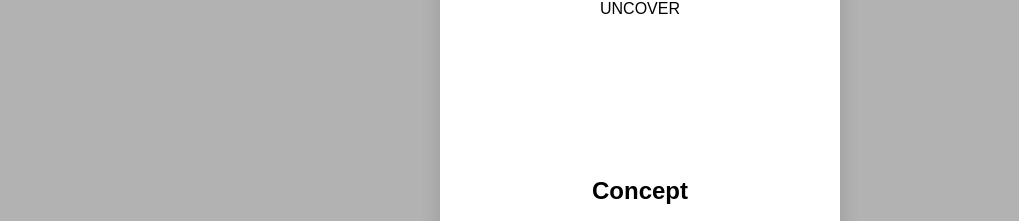
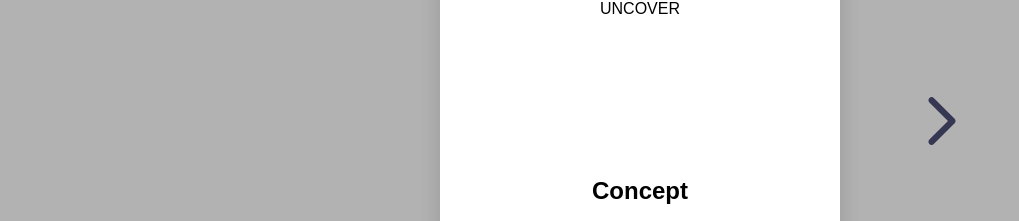
Before and after one commit to Boyadjie/UnVoy, a Next.js app: page / in a window 1280 px wide. Shown: the part 279-500 px from the top of the page, without its empty margins (0-1019 px from the left). Built offline with nearby package versions, Linux system fonts and the light colour scheme.

Commit message:
add navigation  buttons

```diff
--- a/src/components/onboarding/Onboarding.tsx
+++ b/src/components/onboarding/Onboarding.tsx
@@ -2,6 +2,7 @@
 import React, {useEffect, useState} from "react";
 import {Concept} from "./concept/Concept";
 import styles from './onboarding.module.css'
+import {NavigationButtons} from "./navigateButtons/NavigationButtons";
 
 export const Onboarding: React.FC = () => {
     const firstVisit = !Boolean(localStorage.getItem('displayOnboarding'));
@@ -21,15 +22,37 @@ export const Onboarding: React.FC = () => {
         <>
             {displayOnboarding && (
                 <div className={styles.container}>
-                    <div className={styles.card}>
-                        <div className={styles.heading}>
-                            UNCOVER
+                    <NavigationButtons displayedSlide={displayedSlide} setDisplayedSlide={setDisplayedSlide}/>
+                    {displayedSlide === 1 && (
+                        <div className={styles.card}>
+                            <div className={styles.heading}>
+                                UNCOVER
+                            </div>
+                            <Concept/>
+                            <button type="button" className={styles.skipButton} onClick={handleClickSkip}>Passer
+                            </button>
                         </div>
-                        {displayedSlide === 1 && (
+                    )}
+                    {displayedSlide === 2 && (
+                        <div className={styles.card}>
+                            <div className={styles.heading}>
+                                UNCOVER 2
+                            </div>
                             <Concept/>
-                        )}
-                        <button type="button" className={styles.skipButton} onClick={handleClickSkip}>Passer</button>
-                    </div>
+                            <button type="button" className={styles.skipButton} onClick={handleClickSkip}>Passer
+                            </button>
+                        </div>
+                    )}
+                    {displayedSlide === 3 && (
+                        <div className={styles.card}>
+                            <div className={styles.heading}>
+                                UNCOVER 3
+                            </div>
+                            <Concept/>
+                            <button type="button" className={styles.skipButton} onClick={handleClickSkip}>Passer
+                            </button>
+                        </div>
+                    )}
                 </div>
             )}
         </>
--- /dev/null
+++ b/src/components/onboarding/navigateButtons/NavigationButtons.tsx
@@ -0,0 +1,26 @@
+import styles from "./navigationButtons.module.css";
+
+export const NavigationButtons: React.FC<{
+    displayedSlide: number;
+    setDisplayedSlide: (slide: number) => void;
+}> = ({displayedSlide, setDisplayedSlide}) => {
+    const hideFirst = displayedSlide === 1
+    const hideLast = displayedSlide === 3
+
+    const handleClickPrevious = () => {
+        setDisplayedSlide(displayedSlide - 1);
+    }
+
+    const handleClickNext = () => {
+        setDisplayedSlide(displayedSlide + 1);
+    }
+
+    return (
+        <div className={styles.navigateButtons}>
+            <button type="button" value="previous" className={hideFirst ? styles.hide : ''} disabled={hideFirst}
+                    onClick={handleClickPrevious}/>
+            <button type="button" value="next" className={hideLast ? styles.hide : ''} disabled={hideLast}
+                    onClick={handleClickNext}/>
+        </div>
+    );
+};
--- /dev/null
+++ b/src/components/onboarding/navigateButtons/navigationButtons.module.css
@@ -0,0 +1,44 @@
+.navigateButtons {
+  position: absolute;
+  min-width: 600px;
+  width: 55%;
+  top: 50%;
+  left: 50%;
+  transform: translate(-50%, -50%);
+  display: flex;
+  justify-content: space-between;
+  align-items: center;
+  z-index: 100;
+
+  button {
+    width: 100px;
+    height: 100px;
+    border: 0;
+    padding: 15px;
+    background: url("../../../../public/arrow.svg") center no-repeat;
+    background-size: cover;
+    transition: transform 0.3s ease-in-out;
+
+    &:first-child {
+      transform: rotate(-180deg);
+    }
+
+    &:hover {
+      cursor: pointer;
+      transform: scale(1.2);
+
+      &:first-child {
+        transform: rotate(-180deg) scale(1.2);
+      }
+    }
+
+    &.hide {
+
+      &:hover {
+        cursor: initial;
+      }
+
+      opacity: 0;
+    }
+  }
+}
```
Also changed, not shown: public/arrow.svg (added).
